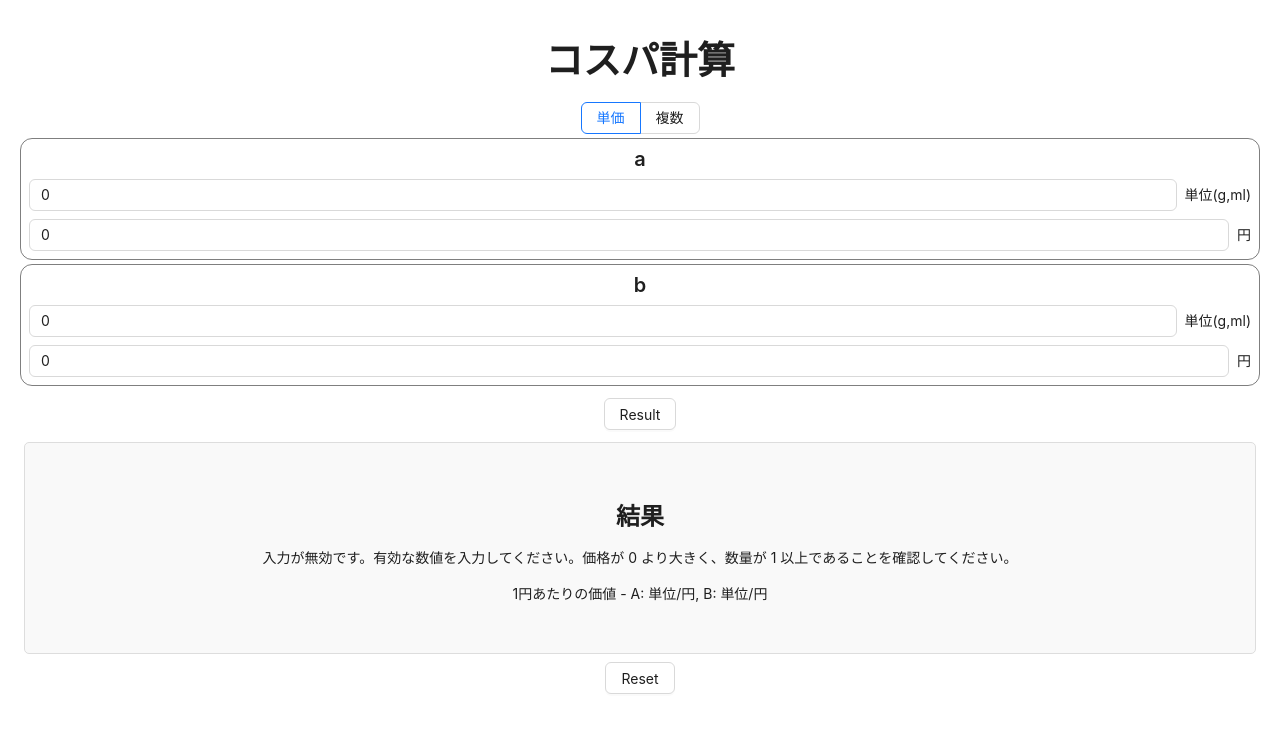
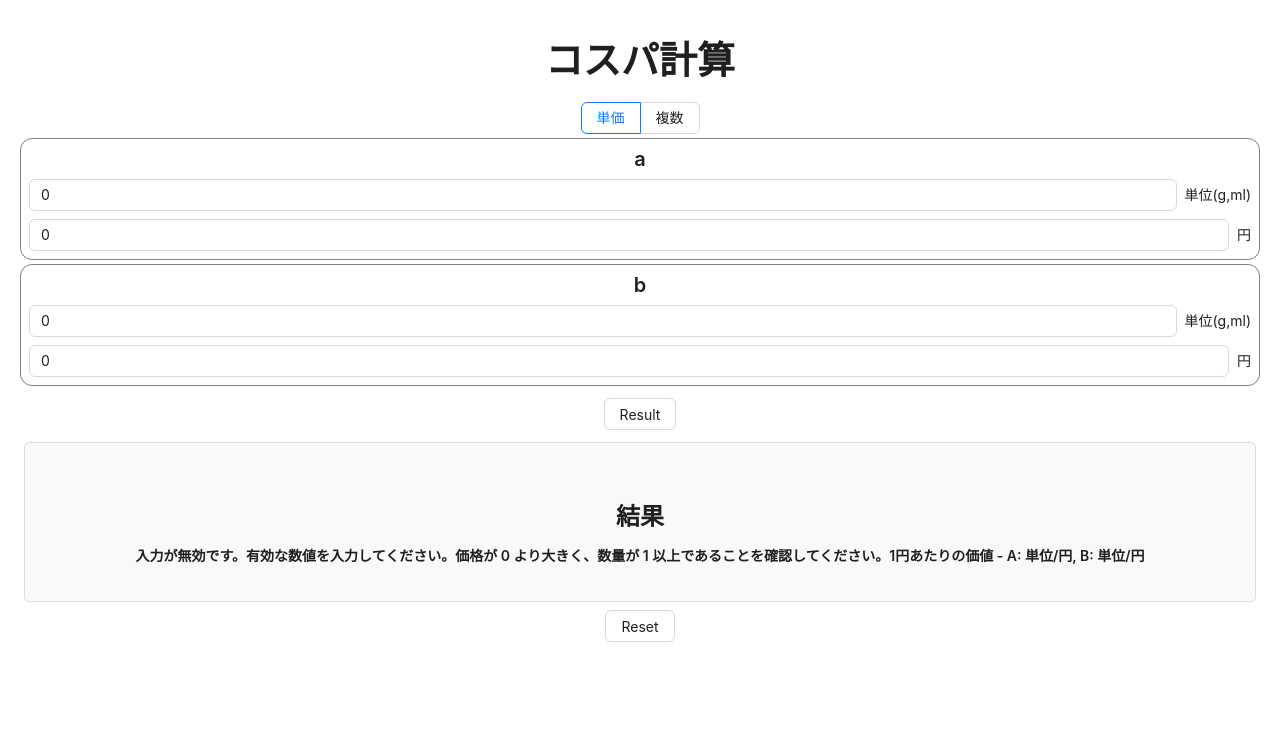
Before and after one commit to metathink/csp, a React (Vite) app: page / in a window 1280 px wide. Both pictures are taken after a click on the button "Result". Shown: the top 732 px of the page. Built offline with nearby package versions, Linux system fonts and the light colour scheme.

Commit message:
result change text

```diff
--- a/src/components/unit/Result.tsx
+++ b/src/components/unit/Result.tsx
@@ -13,8 +13,8 @@ export default ({ result }: {
             {result.cost.length > 1 && (
                 <Card style={{ margin: 8, padding: '10px', border: '1px solid #ddd', borderRadius: '5px', backgroundColor: '#f9f9f9' }}>
                     <Typography.Title level={3}> 結果 </Typography.Title>
-                    <p>{result.cost}</p>
-                    <p>1円あたりの価値 - A: {result.quality.A} 単位/円, B: {result.quality.B} 単位/円</p>
+                    <Typography.Text strong>{result.cost}</Typography.Text>
+                    <Typography.Text strong>1円あたりの価値 - A: {result.quality.A} 単位/円, B: {result.quality.B} 単位/円</Typography.Text>
                 </Card>
             )}
         </>
```
